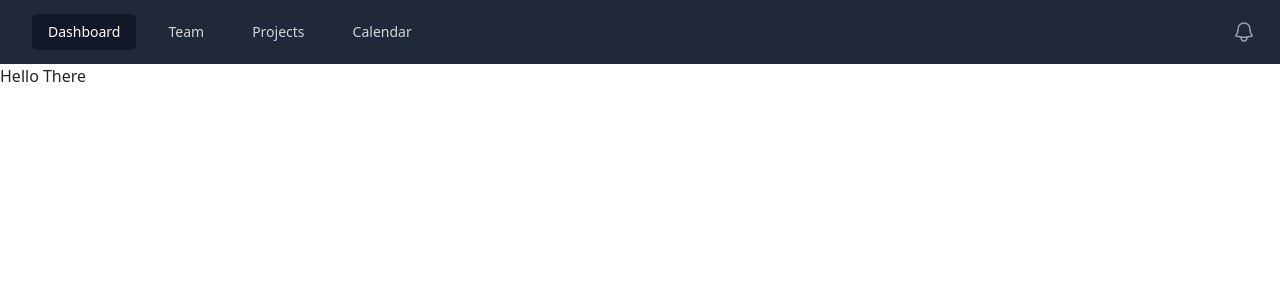
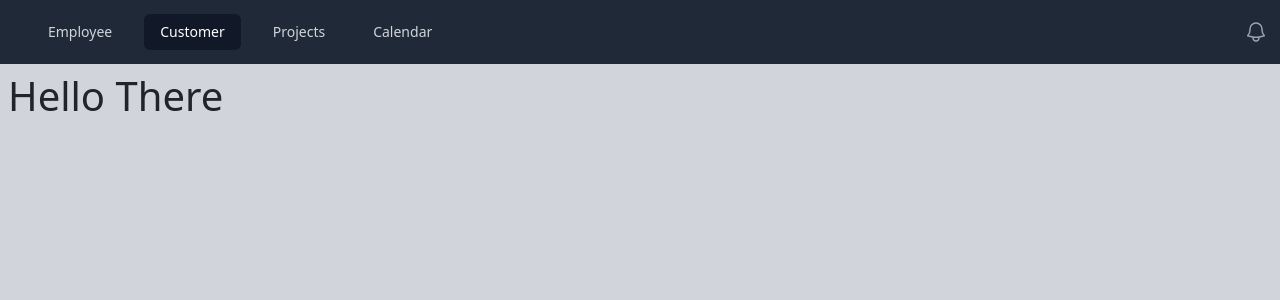
Before and after one commit to MNO-proA/Company-Profile-react_project, a React (Create React App) app: page /customer in a window 1280 px wide. Shown: the top 300 px of the page. Built offline with nearby package versions, Linux system fonts and the light colour scheme.

Commit message:
mobile styling

```diff
--- a/src/App.js
+++ b/src/App.js
@@ -6,14 +6,14 @@
 
 function App() {
   return (
-    <Header>
-      <BrowserRouter>
+    <BrowserRouter>
+      <Header>
         <Routes>
           <Route path="/employee" element={<Employees />} />
           <Route path="/customer" element={<Customer />} />
         </Routes>
-      </BrowserRouter>
-    </Header>
+      </Header>
+    </BrowserRouter>
   );
 }
 export default App;
--- a/src/components/Header.js
+++ b/src/components/Header.js
@@ -1,12 +1,13 @@
 import { Fragment } from "react";
 import { Disclosure, Menu, Transition } from "@headlessui/react";
 import { Bars3Icon, BellIcon, XMarkIcon } from "@heroicons/react/24/outline";
+import { NavLink } from "react-router-dom";
 
 const navigation = [
-  { name: "Dashboard", href: "#", current: true },
-  { name: "Team", href: "#", current: false },
-  { name: "Projects", href: "#", current: false },
-  { name: "Calendar", href: "#", current: false },
+  { name: "Employee", href: "/employee" },
+  { name: "Customer", href: "/customer" },
+  { name: "Projects", href: "/other1" },
+  { name: "Calendar", href: "/other2" },
 ];
 
 function classNames(...classes) {
@@ -37,19 +38,21 @@
                   <div className="hidden sm:ml-6 sm:block">
                     <div className="flex space-x-4">
                       {navigation.map((item) => (
-                        <a
+                        <NavLink
                           key={item.name}
-                          href={item.href}
-                          className={classNames(
-                            item.current
-                              ? "no-underline bg-gray-900 text-white"
-                              : "no-underline text-gray-300 hover:bg-gray-700 hover:text-white",
-                            "rounded-md px-3 py-2 text-sm font-medium"
-                          )}
+                          to={item.href}
+                          className={({ isActive }) => {
+                            return (
+                              "rounded-md px-3 py-2 text-sm font-medium " +
+                              (isActive
+                                ? "bg-gray-900 text-white no-underline"
+                                : "text-gray-300 hover:bg-gray-700 hover:text-white no-underline")
+                            );
+                          }}
                           aria-current={item.current ? "page" : undefined}
                         >
                           {item.name}
-                        </a>
+                        </NavLink>
                       ))}
                     </div>
                   </div>
@@ -62,66 +65,6 @@
                     <span className="sr-only">View notifications</span>
                     <BellIcon className="h-6 w-6" aria-hidden="true" />
                   </button>
-
-                  {/* Profile dropdown */}
-                  <Menu as="div" className="relative ml-3">
-                    <div>
-                      <Menu.Button className="flex rounded-full bg-gray-800 text-sm focus:outline-none focus:ring-2 focus:ring-white focus:ring-offset-2 focus:ring-offset-gray-800">
-                        <span className="sr-only">Open user menu</span>
-                      </Menu.Button>
-                    </div>
-                    <Transition
-                      as={Fragment}
-                      enter="transition ease-out duration-100"
-                      enterFrom="transform opacity-0 scale-95"
-                      enterTo="transform opacity-100 scale-100"
-                      leave="transition ease-in duration-75"
-                      leaveFrom="transform opacity-100 scale-100"
-                      leaveTo="transform opacity-0 scale-95"
-                    >
-                      <Menu.Items className="absolute right-0 z-10 mt-2 w-48 origin-top-right rounded-md bg-white py-1 shadow-lg ring-1 ring-black ring-opacity-5 focus:outline-none">
-                        <Menu.Item>
-                          {({ active }) => (
-                            <a
-                              href="https:\\www.google.com"
-                              className={classNames(
-                                active ? "bg-gray-100" : "",
-                                "block px-4 py-2 text-sm text-gray-700"
-                              )}
-                            >
-                              Your Profile
-                            </a>
-                          )}
-                        </Menu.Item>
-                        <Menu.Item>
-                          {({ active }) => (
-                            <a
-                              href="https:\\www.google.com"
-                              className={classNames(
-                                active ? "bg-gray-100" : "",
-                                "block px-4 py-2 text-sm text-gray-700"
-                              )}
-                            >
-                              Settings
-                            </a>
-                          )}
-                        </Menu.Item>
-                        <Menu.Item>
-                          {({ active }) => (
-                            <a
-                              href="https:\\www.google.com"
-                              className={classNames(
-                                active ? "bg-gray-100" : "",
-                                "block px-4 py-2 text-sm text-gray-700"
-                              )}
-                            >
-                              Sign out
-                            </a>
-                          )}
-                        </Menu.Item>
-                      </Menu.Items>
-                    </Transition>
-                  </Menu>
                 </div>
               </div>
             </div>
@@ -129,27 +72,31 @@
             <Disclosure.Panel className="sm:hidden">
               <div className="space-y-1 px-2 pb-3 pt-2">
                 {navigation.map((item) => (
-                  <Disclosure.Button
+                  <NavLink
                     key={item.name}
-                    as="a"
-                    href={item.href}
-                    className={classNames(
-                      item.current
-                        ? "no-underline bg-gray-900 text-white"
-                        : "no-underline text-gray-300 hover:bg-gray-700 hover:text-white",
-                      "block rounded-md px-3 py-2 text-base font-medium"
-                    )}
-                    aria-current={item.current ? "page" : undefined}
+                    to={item.href}
+                    className={({ isActive }) => {
+                      return (
+                        "block rounded-md px-3 py-2 text-base font-medium " +
+                        (isActive
+                          ? "bg-gray-900 text-white no-underline"
+                          : "text-gray-300 hover:bg-gray-700 hover:text-white no-underline")
+                      );
+                    }}
                   >
                     {item.name}
-                  </Disclosure.Button>
+                  </NavLink>
                 ))}
               </div>
             </Disclosure.Panel>
           </>
         )}
       </Disclosure>
-      {props.children}
+      <div className="bg-gray-300">
+        <div className="max-width-7xl mx-auto min-h-screen px-2 py-2">
+          {props.children}
+        </div>
+      </div>
     </>
   );
 }
--- a/src/pages/Customer.js
+++ b/src/pages/Customer.js
@@ -1,3 +1,3 @@
 export default function Customer() {
-  return <p>Hello There</p>;
+  return <h1>Hello There</h1>;
 }
--- a/src/pages/Employees.js
+++ b/src/pages/Employees.js
@@ -71,7 +71,7 @@
     <div className="App">
       {showEmployee ? (
         <>
-          <div className="flex flex-wrap justify-center my-2">
+          <div className="flex flex-wrap justify-center">
             {employees.map((employee) => {
               const editEmployee = (
                 <EditEmployee
```
